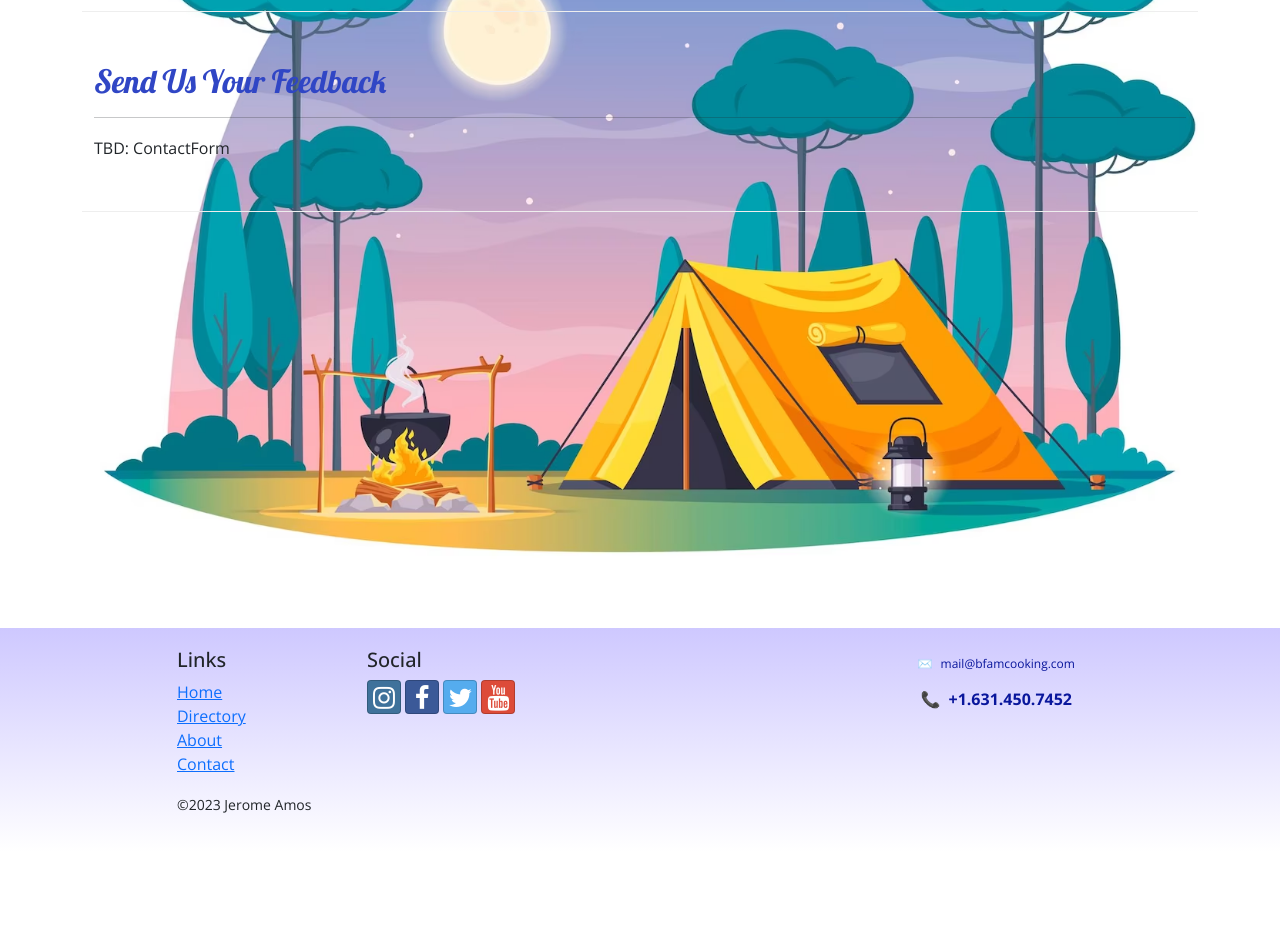
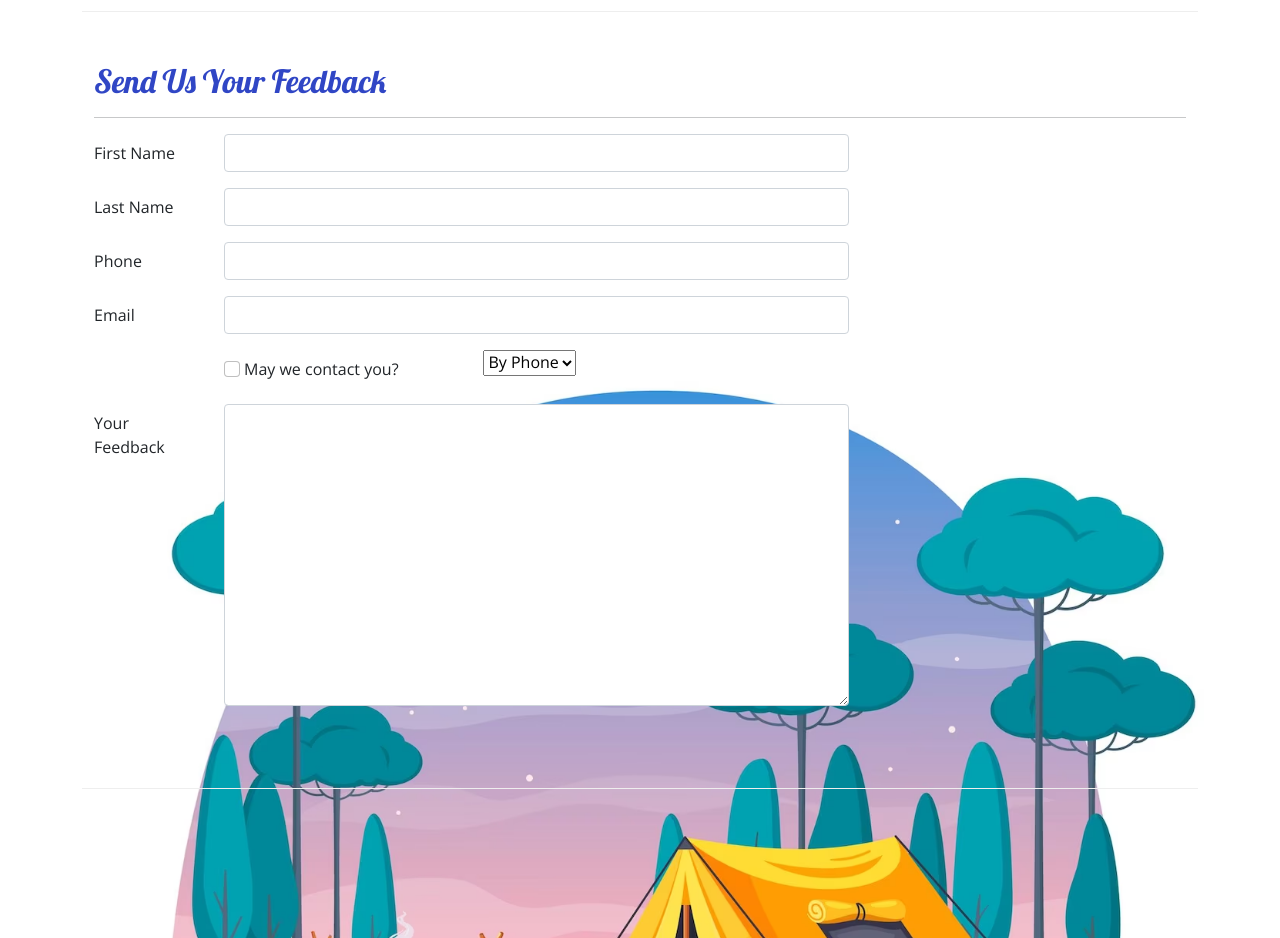
Before and after one commit to amosdesigns/ncsvite, a React (Vite) app: page /contact in a window 1280 px wide. Shown: the part 480-1418 px from the top of the page. Before the commit the page ends 1332 px from the top, so only its background shows below. Built offline with nearby package versions, Linux system fonts and the light colour scheme; a web font is replaced by a local one.

Commit message:
addded formik and  contact form inwork
Signed-off-by: amosdesigns <mail@amosdesigns.net>

```diff
--- a/package.json
+++ b/package.json
@@ -20,7 +20,7 @@
     "bootstrap": "^5.1.3",
     "bootstrap-social": "^5.1.1",
     "font-awesome": "^4.7.0",
-    "formik": "^2.4.3",
+    "formik": "^2.4.5",
     "localforage": "^1.10.0",
     "match-sorter": "^6.3.1",
     "react": "^18.2.0",
--- /dev/null
+++ b/src/components/ContactForm.jsx
@@ -0,0 +1,103 @@
+import React from 'react'
+import { Button, Label, Col, FormGroup } from 'reactstrap'
+import { Formik, Field, Form } from 'formik'
+
+const ContactForm = () => {
+  return (
+    <Formik
+      initialValues={{
+        firstName: '',
+        lastName: '',
+        phoneNum: '',
+        email: '',
+        agree: false,
+        contactType: 'By Phone',
+        feedback: ''
+      }}>
+      <Form>
+        <FormGroup row>
+          <Label htmlFor="firstName" md="2">
+            First Name
+          </Label>
+          <Col md="10">
+            <Field
+              className="form-control"
+              type="text"
+              id="firstName"
+              name="firstName"
+            />
+          </Col>
+        </FormGroup>
+        <FormGroup row>
+          <Label htmlFor="lastName" md="2">
+            Last Name
+          </Label>
+          <Col md="10">
+            <Field
+              className="form-control"
+              type="text"
+              id="lastName"
+              name="lastName"
+            />
+          </Col>
+        </FormGroup>
+        <FormGroup row>
+          <Label htmlFor="phoneNum" md="2">
+            Phone
+          </Label>
+          <Col md="10">
+            <Field
+              className="form-control"
+              type="text"
+              id="phone"
+              name="phone"
+            />
+          </Col>
+        </FormGroup>
+        <FormGroup row>
+          <Label htmlFor="email" md="2">
+            Email
+          </Label>
+          <Col md="10">
+            <Field
+              className="form-control"
+              type="email"
+              id="email"
+              name="email"
+            />
+          </Col>
+        </FormGroup>
+        <FormGroup row>
+          <Label check md={{ size: 4, offset: 2 }}>
+            <Field type="checkbox" id="agree" name="agree" className="form-check-input"/>
+            { ' '}May we contact you?
+          </Label>
+          <Col md="4">
+            <Field name="contactType" type="radio" as="select">
+              <option>By Phone</option>
+              <option>By Email</option>
+            </Field>
+          </Col>
+        </FormGroup>
+        <FormGroup row>
+          <Label htmlFor="feedback" md="2">
+            Your Feedback
+          </Label>
+          <Col md="10">
+            <Field
+              className="form-control"
+              type="textarea"
+              id="feedback"
+              name="feedback"
+              rows="12"
+              as="textarea"
+            />
+          </Col>
+        </FormGroup>
+        <FormGroup row></FormGroup>
+      </Form>
+    </Formik>
+  );
+}
+
+export default ContactForm
--- a/src/pages/ContactPage.tsx
+++ b/src/pages/ContactPage.jsx
@@ -2,6 +2,7 @@
 import React from 'react';
 import SubHeader from '../components/SubHeader';
 import { Col, Container, Row } from 'reactstrap';
+import ContactForm from '../components/ContactForm';
 
 const ContactPage = () => {
   return (
@@ -36,7 +37,11 @@
           <h2>Send Us Your Feedback</h2>
           <hr />
         </Col>
-        <Col md="10">TBD: ContactForm</Col>
+        <Col md="10">
+          <Col md="10">
+            <ContactForm />
+          </Col>
+        </Col>
       </Row>
     </Container>
   );
```
Also changed, not shown: 1 other file (tests, documents, lock files or other folders).
